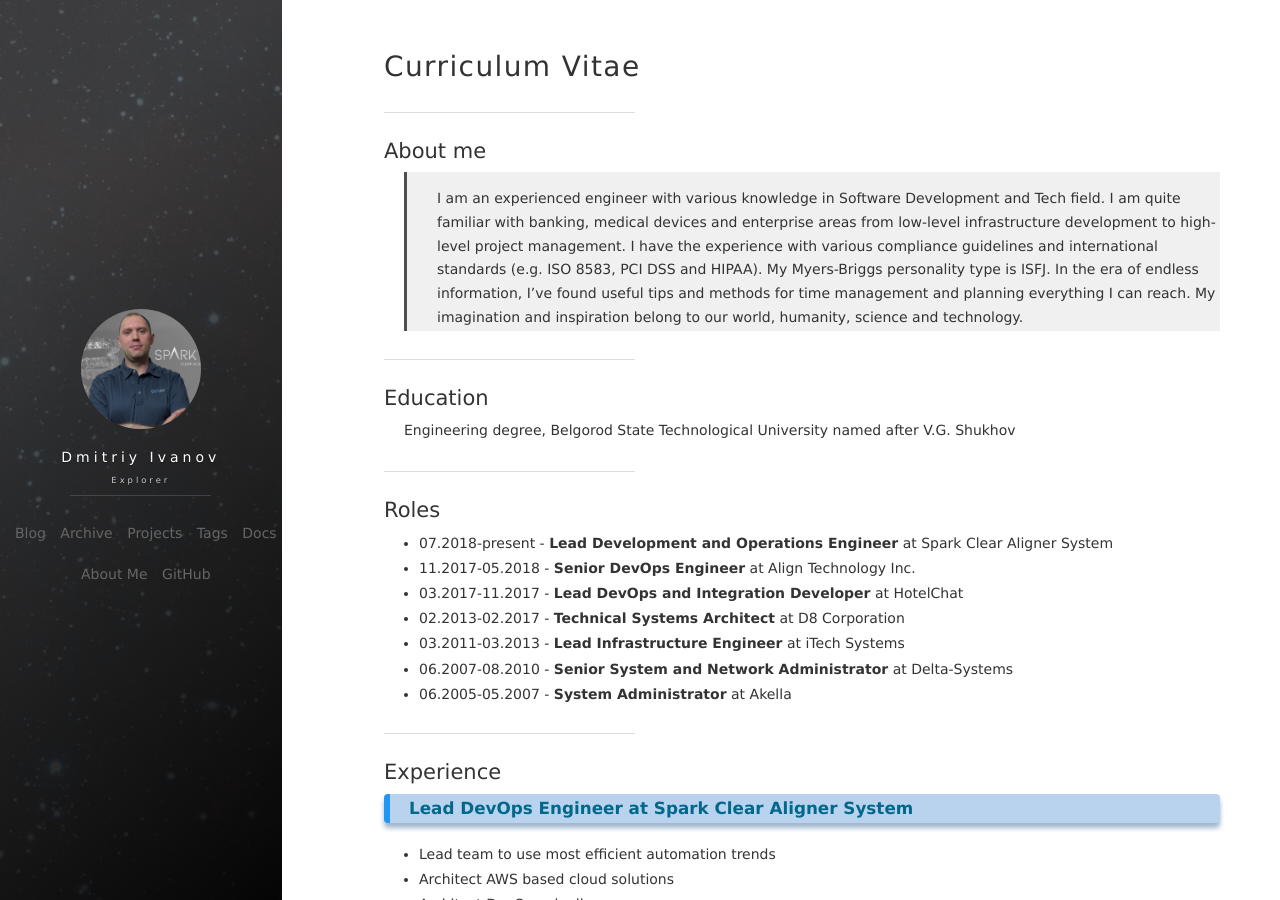
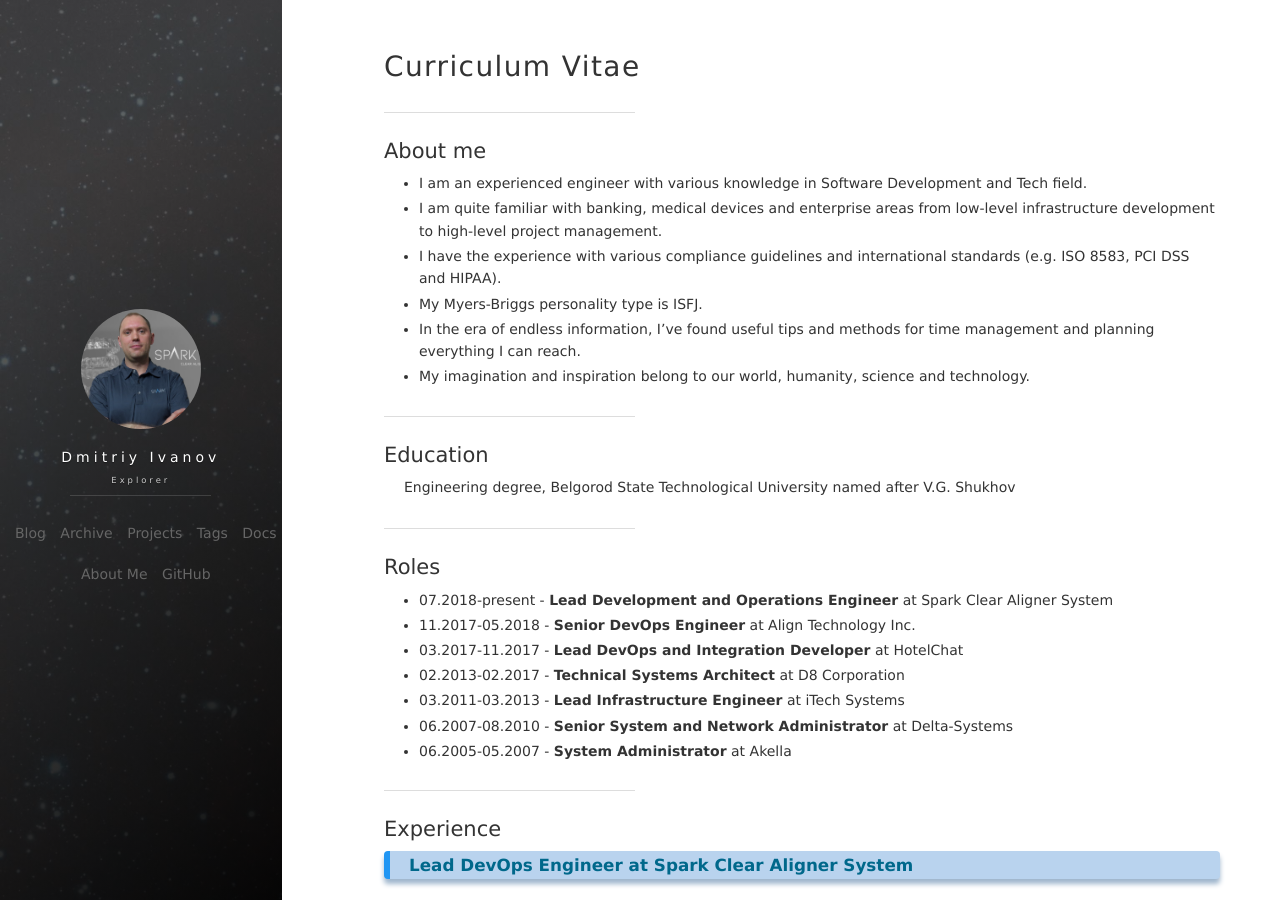
Before and after one commit to d-k-ivanov/d-k-ivanov.github.io, a Jekyll site: the page built from about.md, in a window 1280 px wide and 900 px high. Built offline with Jekyll 4.4.1, drawn with Linux system fonts in a browser that asks for light colours; nearby versions of some CDN libraries; comment, search, counter and statistics services are not loaded.

Commit message:
Post 2019-12-07-03:07:37

```diff
--- a/about.md
+++ b/about.md
@@ -8,12 +8,12 @@
 
 ## About me
 
-> I am an experienced engineer with various knowledge in Software Development and Tech field.
-> I am quite familiar with banking, medical devices and enterprise areas from low-level infrastructure development to high-level project management.
-> I have the experience with various compliance guidelines and international standards (e.g. ISO 8583, PCI DSS and HIPAA).
-> My Myers-Briggs personality type is ISFJ.
-> In the era of endless information, I've found useful tips and methods for time management and planning everything I can reach.
-> My imagination and inspiration belong to our world, humanity, science and technology.
+* I am an experienced engineer with various knowledge in Software Development and Tech field.
+* I am quite familiar with banking, medical devices and enterprise areas from low-level infrastructure development to high-level project management.
+* I have the experience with various compliance guidelines and international standards (e.g. ISO 8583, PCI DSS and HIPAA).
+* My Myers-Briggs personality type is ISFJ.
+* In the era of endless information, I've found useful tips and methods for time management and planning everything I can reach.
+* My imagination and inspiration belong to our world, humanity, science and technology.
 
 ***
 
```
